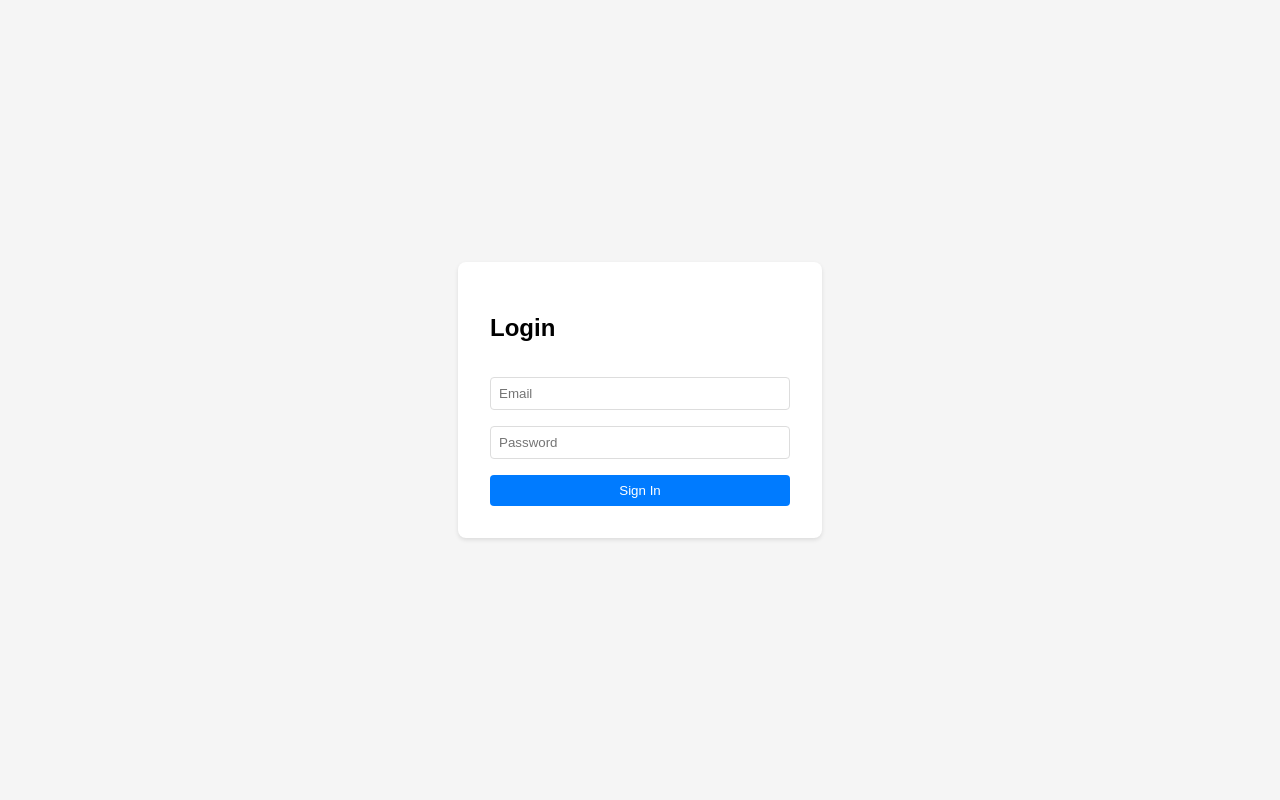
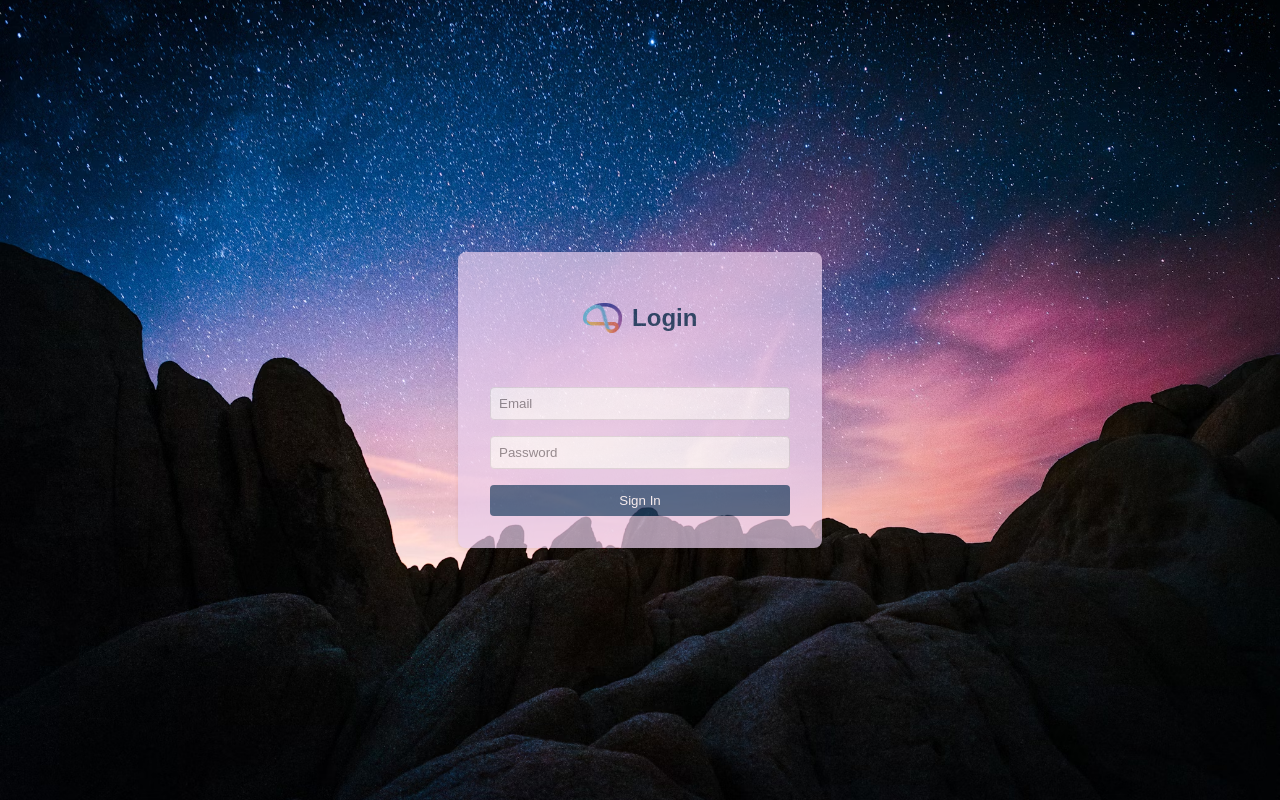
Before and after one commit to raustin-dwn/sample-login, a plain HTML site: page index.html in a window 1280 px wide. Drawn offline with nearby package versions, Linux system fonts and the light colour scheme.

Commit message:
Updated page with images

```diff
--- a/app.css
+++ b/app.css
@@ -6,13 +6,17 @@ body {
     align-items: center;
     background-color: #f5f5f5;
     font-family: Arial, sans-serif;
+    background-image: url(img/wp.avif);
+    background-position: center;
+    background-size: cover;
 }
 
 .login-container {
-    background-color: white;
+    background-color: #ebd0ee;
     padding: 2rem;
     border-radius: 8px;
     box-shadow: 0 2px 4px rgba(0, 0, 0, 0.1);
+    opacity: 0.7;
 }
 
 .login-form {
@@ -20,6 +24,9 @@ body {
     flex-direction: column;
     gap: 1rem;
     min-width: 300px;
+    color: #023047;
+    text-align: center;
+    font-family: Arial, Helvetica, sans-serif;
 }
 
 input {
@@ -30,7 +37,7 @@ input {
 
 button {
     padding: 0.5rem;
-    background-color: #007bff;
+    background-color: #1e446c;
     color: white;
     border: none;
     border-radius: 4px;
@@ -40,3 +47,16 @@ button {
 button:hover {
     background-color: #0056b3;
 }
+
+.login-header {
+    display: flex;
+    align-items: center;
+    justify-content: center;
+    gap: 10px;
+    margin-bottom: 20px;
+}
+
+.login-logo {
+    height: 30px;
+    width: auto;
+}
--- a/index.html
+++ b/index.html
@@ -10,7 +10,10 @@
 <body>
     <div class="login-container">
         <form class="login-form" id="loginForm">
-            <h2>Login</h2>
+            <div class="login-header">
+                <img src="img/logo.png" alt="Logo" class="login-logo">
+                <h2>Login</h2>
+            </div>
             <input type="email" name="email" id="email" placeholder="Email" required>
             <input type="password" name="password" id="password" placeholder="Password" required>
             <button type="submit">Sign In</button>
```
Also changed, not shown: img/logo.png (added), img/wp.avif (added).
